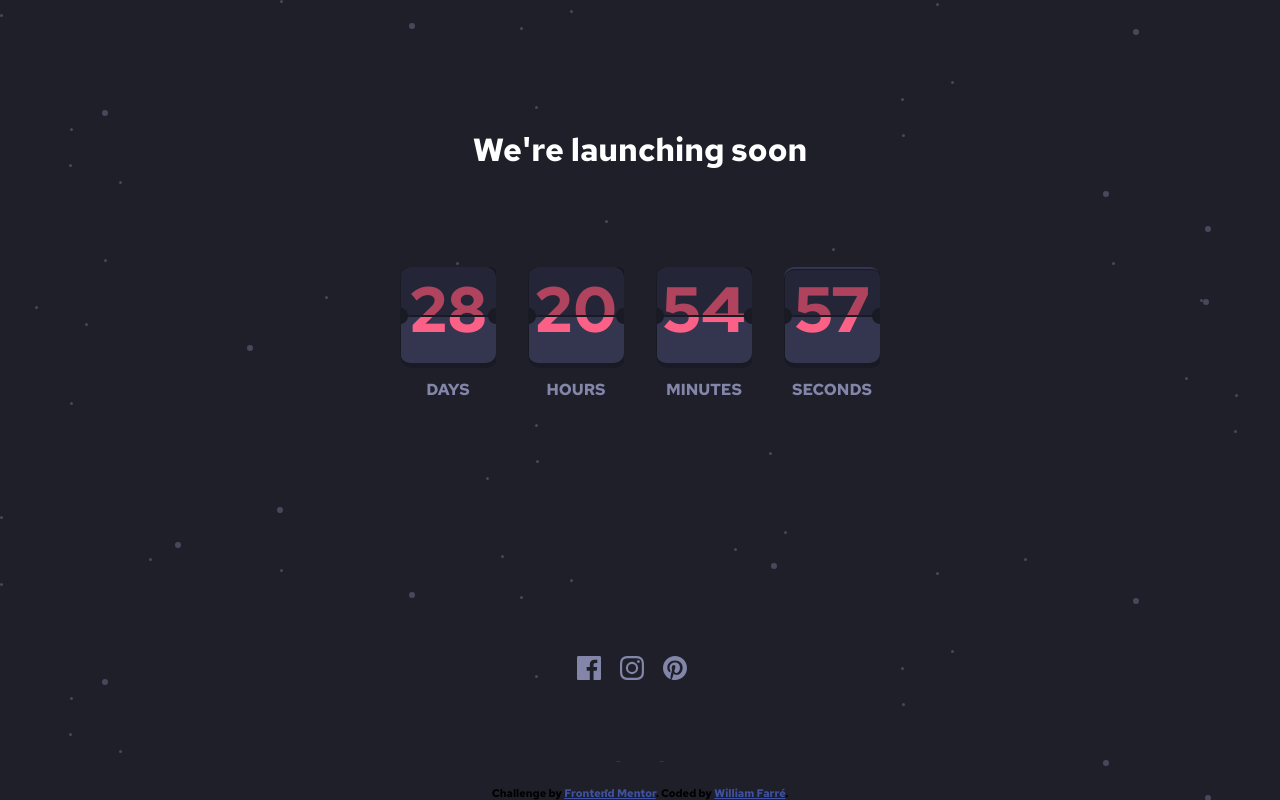
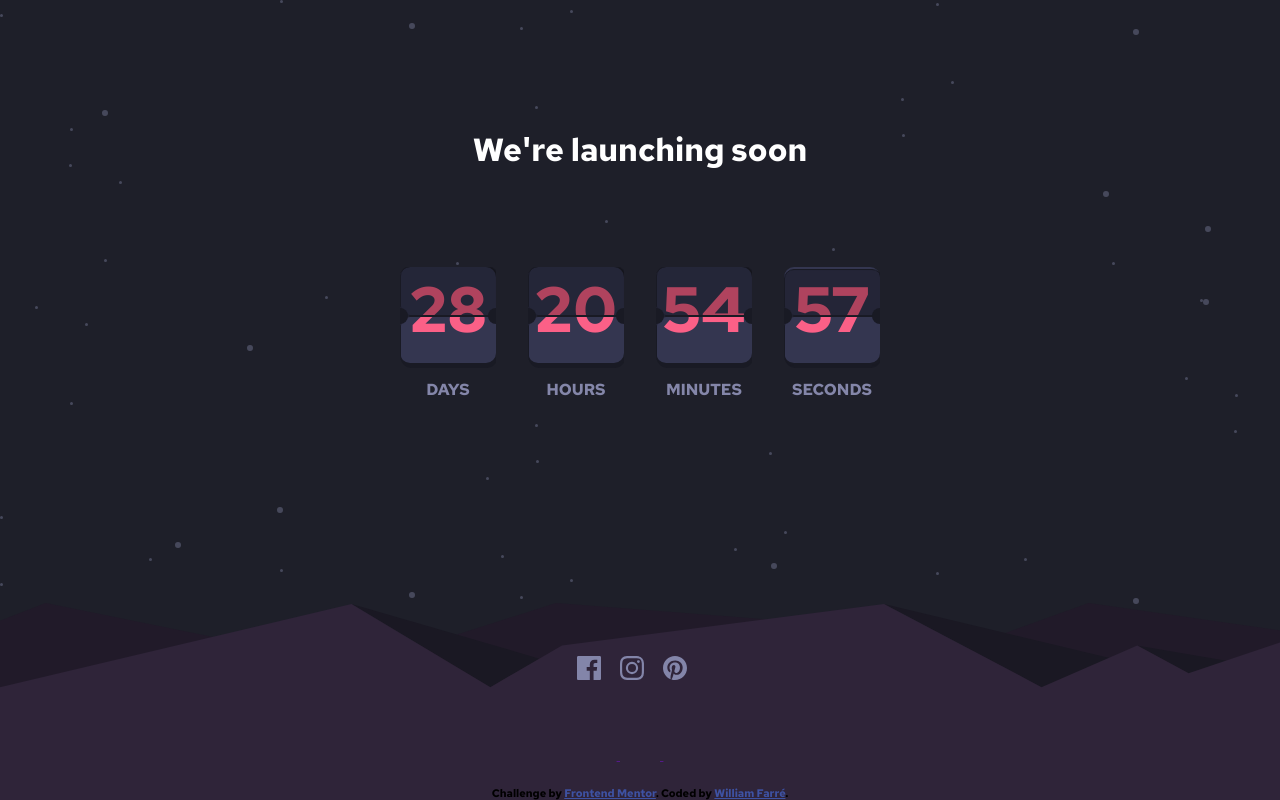
Before and after one commit to wfarre/launch2, a plain HTML site: page index.html in a window 1280 px wide. Drawn offline with Linux system fonts and the light colour scheme; files that its build step writes are made by us from their sources; files whose address does not match are found by name.

Commit message:
Update index.html

```diff
--- a/index.html
+++ b/index.html
@@ -13,7 +13,7 @@
 <link href="https://fonts.googleapis.com/css2?family=Red+Hat+Text:wght@700&display=swap" rel="stylesheet">
 
 <!-- CSS stylesheet -->
-  <link rel="stylesheet" href="public/css/styles.css">
+  <link rel="stylesheet" href="css/styles.css">
 
   <!-- Feel free to remove these styles or customise in your own stylesheet 👍 -->
   <style>
@@ -73,7 +73,7 @@
       Challenge by <a href="https://www.frontendmentor.io?ref=challenge" target="_blank">Frontend Mentor</a>.
       Coded by <a href="#">William Farré</a>.
     </div>
-<img class="bkgrd" src="public/images/pattern-hills.svg" alt="">
+<img class="bkgrd" src="images/pattern-hills.svg" alt="">
 <a href="">
   <svg class="social" xmlns="http://www.w3.org/2000/svg" width="24" height="24"><path fill="#8385A9" d="M22.675 0H1.325C.593 0 0 .593 0 1.325v21.351C0 23.407.593 24 1.325 24H12.82v-9.294H9.692v-3.622h3.128V8.413c0-3.1 1.893-4.788 4.659-4.788 1.325 0 2.463.099 2.795.143v3.24l-1.918.001c-1.504 0-1.795.715-1.795 1.763v2.313h3.587l-.467 3.622h-3.12V24h6.116c.73 0 1.323-.593 1.323-1.325V1.325C24 .593 23.407 0 22.675 0z"/>
   </svg>
```
